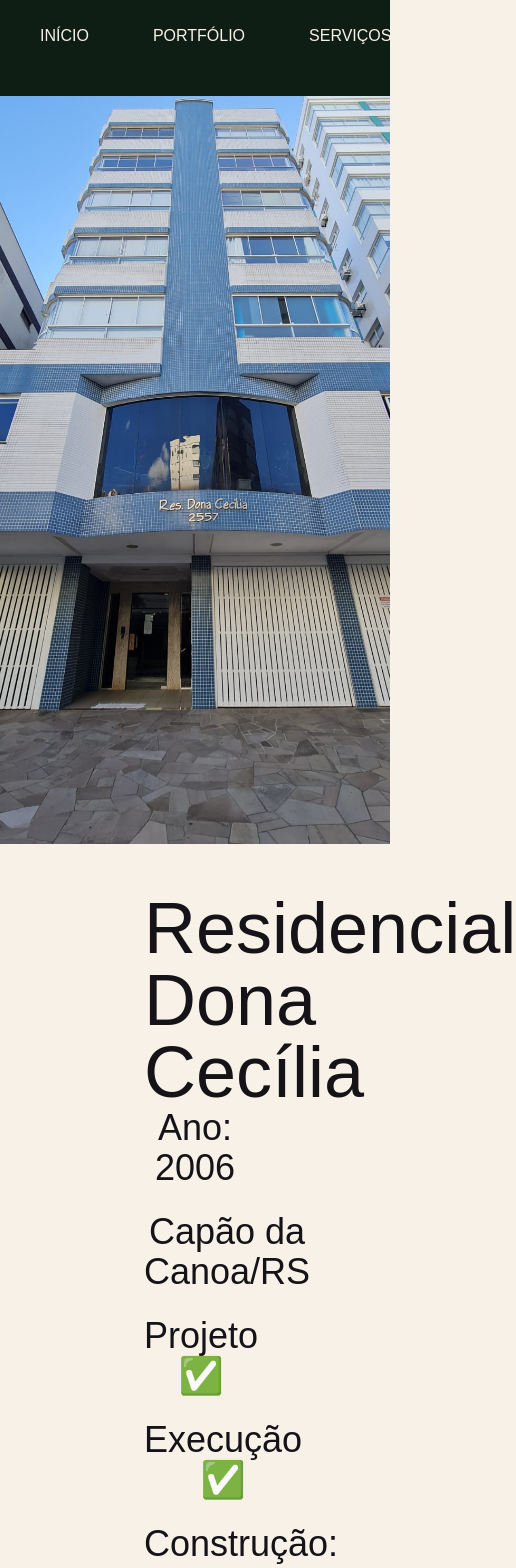
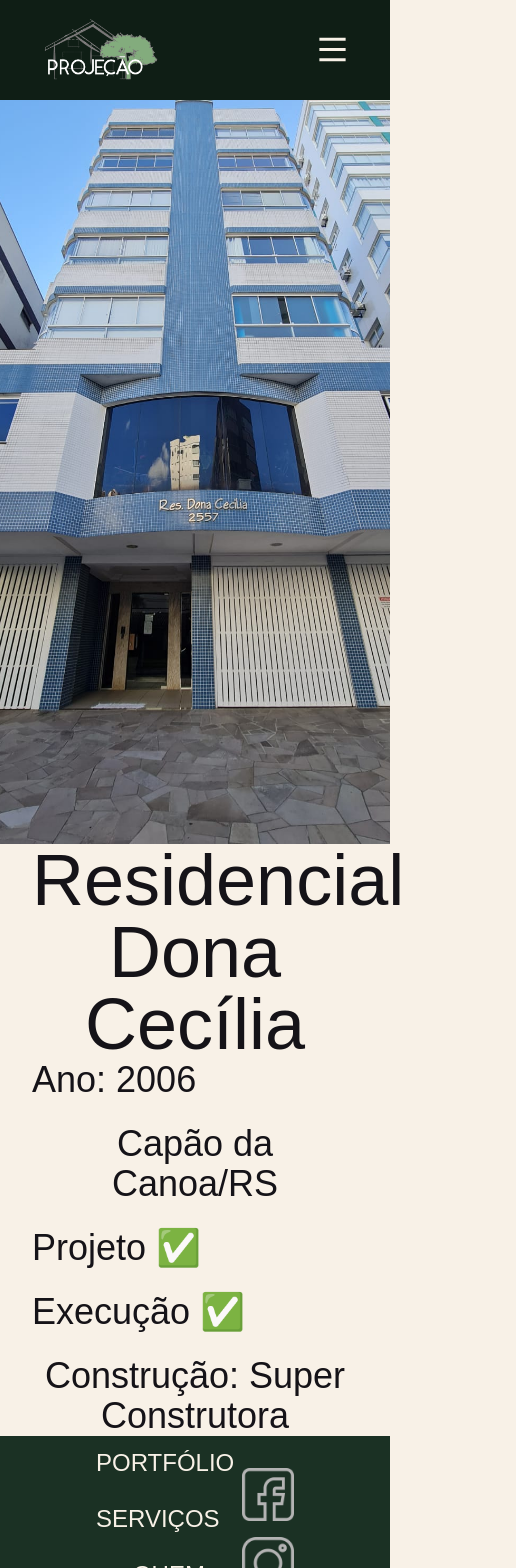
Before and after one commit to Leort-z/projecaors, a Next.js app: page /portfolio/1 in a window 390 px wide. Shown: the top 1568 px of the page, 516 px wide, since content can reach past the window. Built offline with nearby package versions, Linux system fonts and the light colour scheme.

Commit message:
Ajustando navbar e responsividade telas de detalhes

```diff
--- a/app/portfolio/[portfolioId]/page.tsx
+++ b/app/portfolio/[portfolioId]/page.tsx
@@ -1,5 +1,5 @@
 "use client";
-import Navbar from '@/app/components/DesktopNavbar';
+import Navbar from '@/app/components/Navbar';
 import Image from 'next/image'
 import portfolioData from '../../../public/json-data/portfolio-data.json'
 import Link from 'next/link'
@@ -16,10 +16,11 @@ export default function DetalhesPortfolio() {
     return (
         <>
             <Navbar />
-            <main className="min-h-screen bg-cover bg-no-repeat bg-center"
+            <main className="h-full w-full in-h-screen bg-cover bg-no-repeat bg-center"
                 style={{ backgroundImage: `url('../portfolio-images/${registro?.mainPhoto}` }}></main>
             <section style={{ background: '#F8F1E7' }}
-                className='h-[calc(150%-96px)] text-center text-4xl px-36 py-12 ' id='servicos'>
+                className='lg:h-[30vh] text-center text-2xl px-8 flex lg:items-center justify-center '
+                 id='servicos'>
 
                 <div className='flex h-full justify-between  w-full items-center '>
 
--- a/app/servicos/[servicoId]/page.tsx
+++ b/app/servicos/[servicoId]/page.tsx
@@ -1,5 +1,5 @@
 "use client";
-import Navbar from '@/app/components/DesktopNavbar';
+import Navbar from '@/app/components/Navbar';
 import Image from 'next/image';
 import Link from 'next/link';
 import servicosData from '../../../public/json-data/servicos-data.json';
@@ -12,10 +12,11 @@ export default function Detalhe() {
     return (
         <>
             <Navbar />
-            <main className="min-h-screen bg-cover bg-no-repeat bg-center"
+            <main className="h-full w-full in-h-screen bg-cover bg-no-repeat bg-center"
             style={{ backgroundImage: `url('../servicos-images/${registro?.mainPhoto}` }}></main>
             <section style={{ background: '#1B3124' }}
-                className='h-[calc(100%-96px)] text-center text-4xl px-36 py-12 ' id='servicos'>
+                className='lg:h-[30vh] text-center text-2xl px-8 flex flex-col lg:items-center justify-center '
+                id='servicos'>
                 <h1 className="font-bold text-[#F8F1E7]">SERVIÇOS</h1>
                 <p className='font-bold text-[#F8F1E7]'>{registro?.name}</p>
                 <p className='font-bold text-[#F8F1E7]'>{registro?.detail}</p>
```
